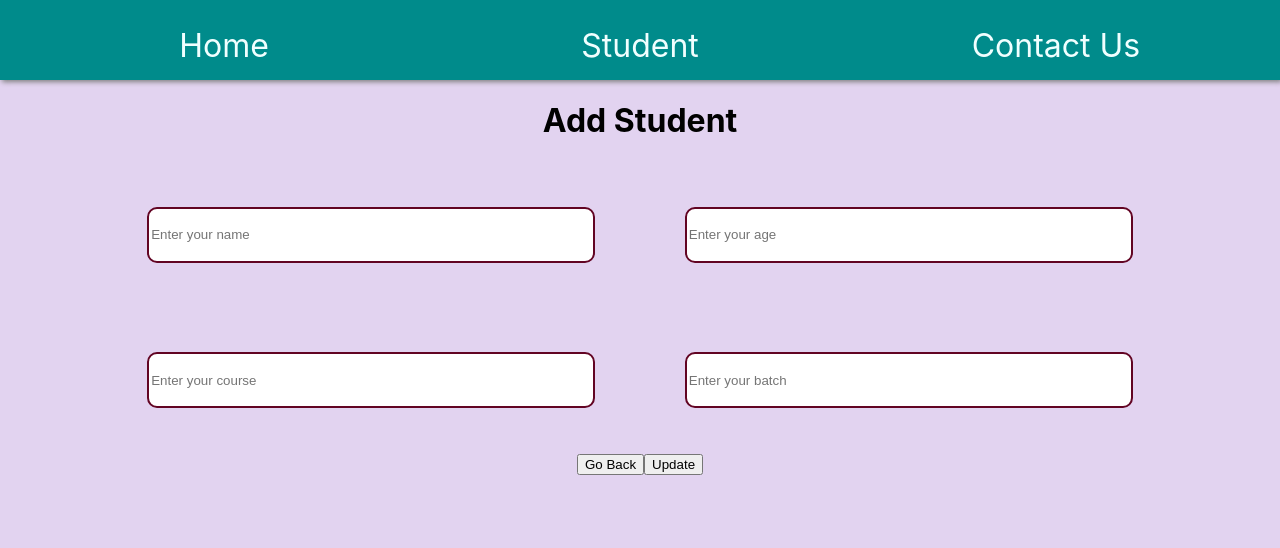
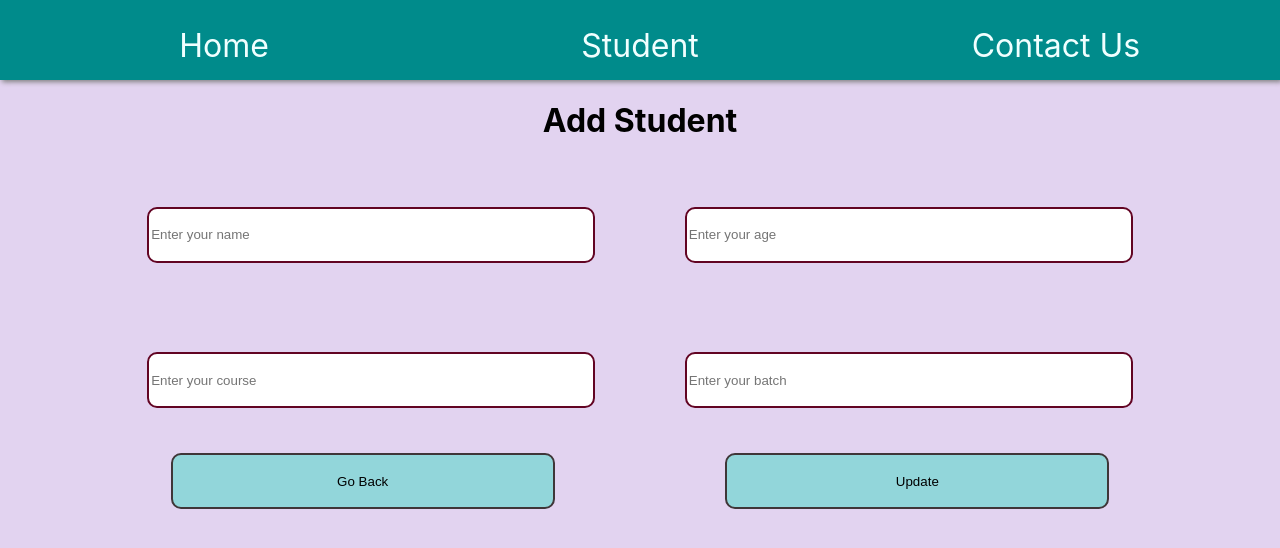
Before and after one commit to Anuradha-k-p/react_handson6, a React (Create React App) app: page /addstudent in a window 1280 px wide. Shown: the top 548 px of the page. Built offline with nearby package versions, Linux system fonts and the light colour scheme.

Commit message:
Update Style.css

```diff
--- a/src/Component/Style.css
+++ b/src/Component/Style.css
@@ -31,11 +31,17 @@ body{
  color: rgb(171, 62, 80);
 }
 
-#but{
-    width: 40vw;
+#btns{
+   display: flex;
+   flex-direction: row;
+   justify-content: space-evenly;
+}
+button{
+    width: 30vw;
     height: 7vh;
-    margin-top: 3.5%;
-    font-size: 1.2em;
+    border: 2px solid rgb(63, 54, 56);
+    background-color: rgb(146, 214, 218);
+    border-radius: 10px;
 }
 
 table{
```
